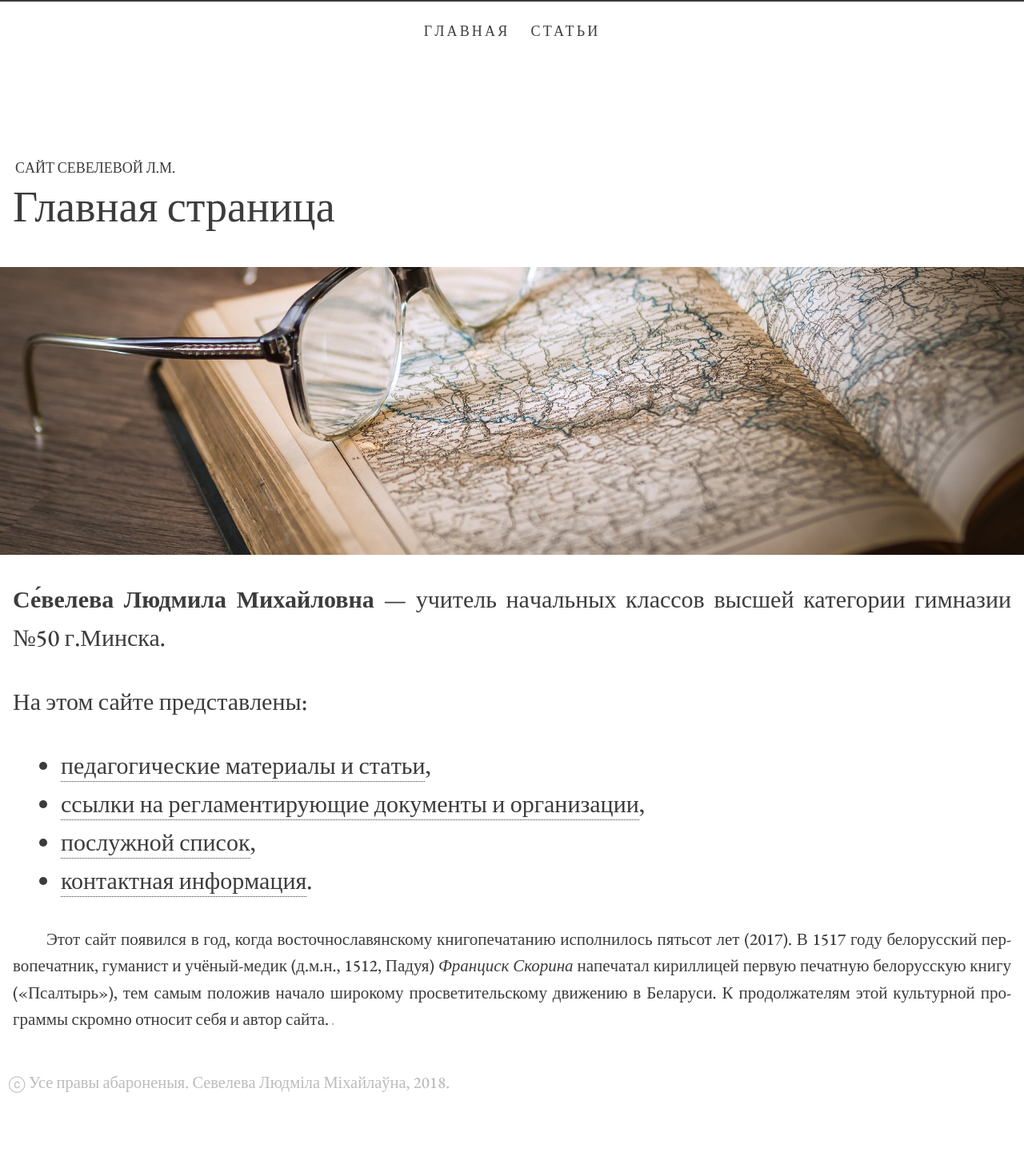
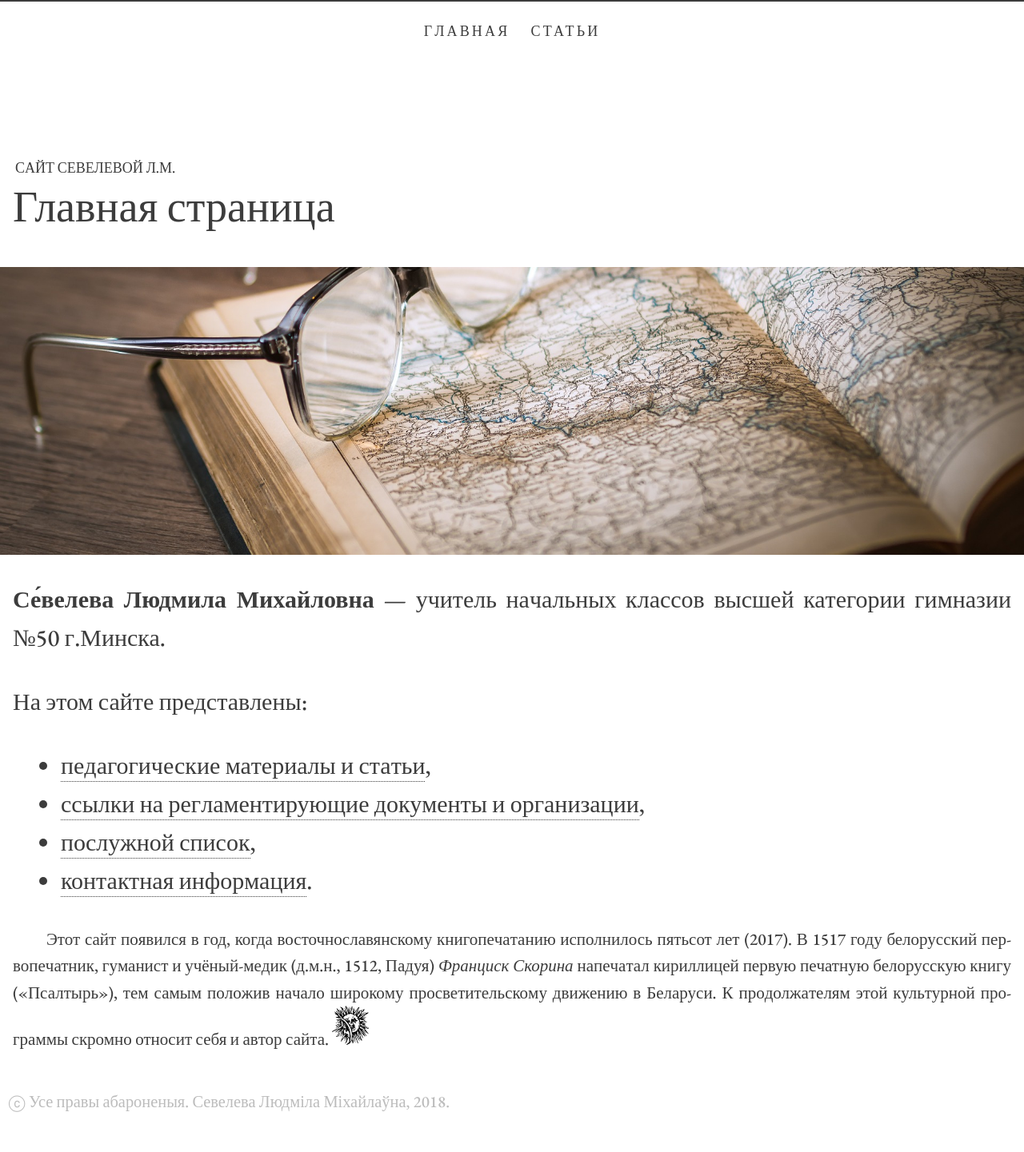
Before and after one commit to seveleva/seveleva, a Jekyll site: the page built from index.md, in a window 1280 px wide. Shown: the whole page at 80% size. Built offline with Jekyll 4.4.1, drawn with Linux system fonts in a browser that asks for light colours; before the commit the page ends 1416 px from its top, so only the background shows below that.

Commit message:
Update index.md

```diff
--- a/index.md
+++ b/index.md
@@ -17,4 +17,4 @@
 * [по­служ­ной спи­сок](cv),<BR>
 * [кон­такт­ная ин­фор­ма­ция](contacts).
 
-<div style="font-size: 70%; text-align: justify; text-indent: 2em;">Этот сайт по­явил­ся в год, ко­гда вос­точ­но­сла­вян­с­ко­му кни­го­пе­ча­та­нию ис­пол­ни­лось пять­сот лет (2017). В 1517 го­ду бе­ло­рус­ский пер­во­пе­чат­ник, гу­ма­нист и учё­ный-ме­дик (д.м.н., 1512, Па­дуя) <i>Фран­циск Ско­ри­на</i> на­пе­ча­тал ки­рил­ли­цей пер­вую пе­чат­ную бе­ло­рус­скую кни­гу («Псал­тырь»), тем са­мым по­ло­жив на­ча­ло ши­ро­ко­му про­све­ти­тель­ско­му дви­же­нию в Бе­ла­ру­си. К про­дол­жа­те­лям этой куль­тур­ной про­грам­мы скром­но от­но­сит се­бя и ав­тор сай­та. <img src="http://seveleva.com/img/avatarBl.svg" width="2em"></div>
+<div style="font-size: 70%; text-align: justify; text-indent: 2em;">Этот сайт по­явил­ся в год, ко­гда вос­точ­но­сла­вян­с­ко­му кни­го­пе­ча­та­нию ис­пол­ни­лось пять­сот лет (2017). В 1517 го­ду бе­ло­рус­ский пер­во­пе­чат­ник, гу­ма­нист и учё­ный-ме­дик (д.м.н., 1512, Па­дуя) <i>Фран­циск Ско­ри­на</i> на­пе­ча­тал ки­рил­ли­цей пер­вую пе­чат­ную бе­ло­рус­скую кни­гу («Псал­тырь»), тем са­мым по­ло­жив на­ча­ло ши­ро­ко­му про­све­ти­тель­ско­му дви­же­нию в Бе­ла­ру­си. К про­дол­жа­те­лям этой куль­тур­ной про­грам­мы скром­но от­но­сит се­бя и ав­тор сай­та. <img src="http://seveleva.com/img/avatarBl.svg" width="46"> </div>
```
